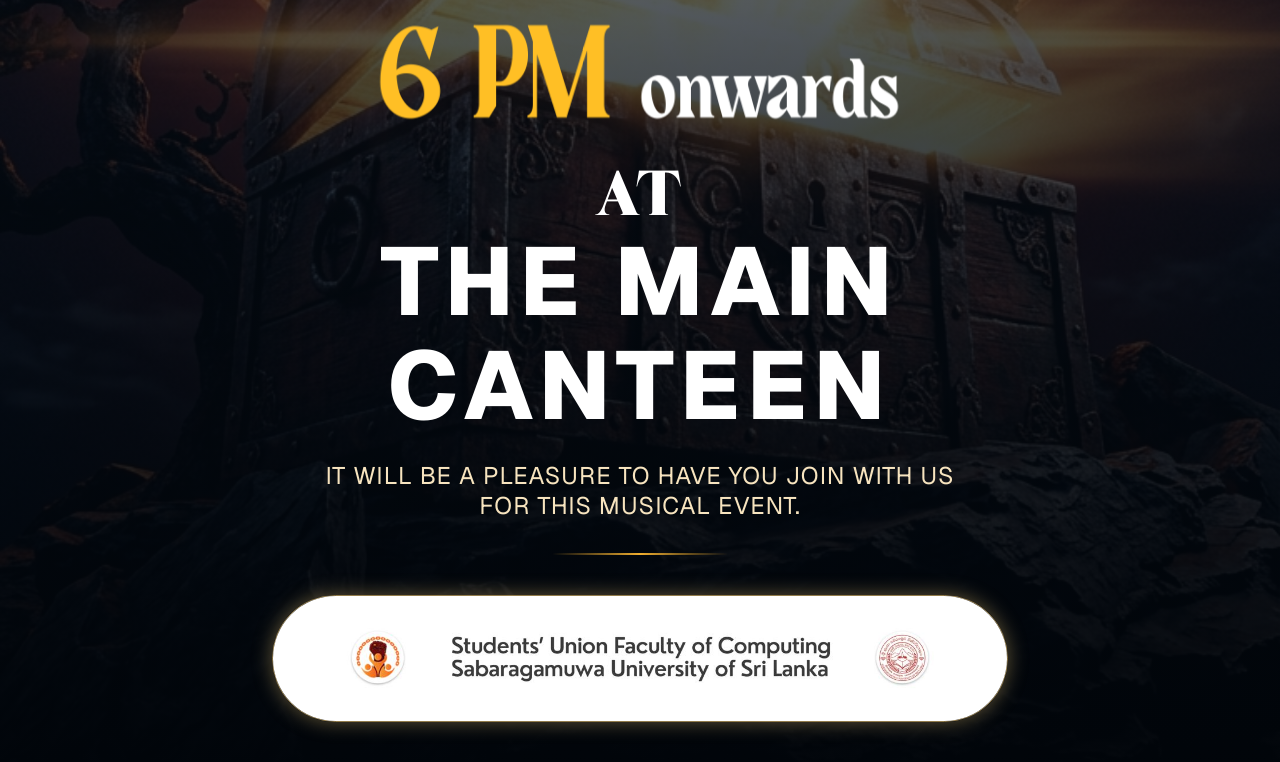
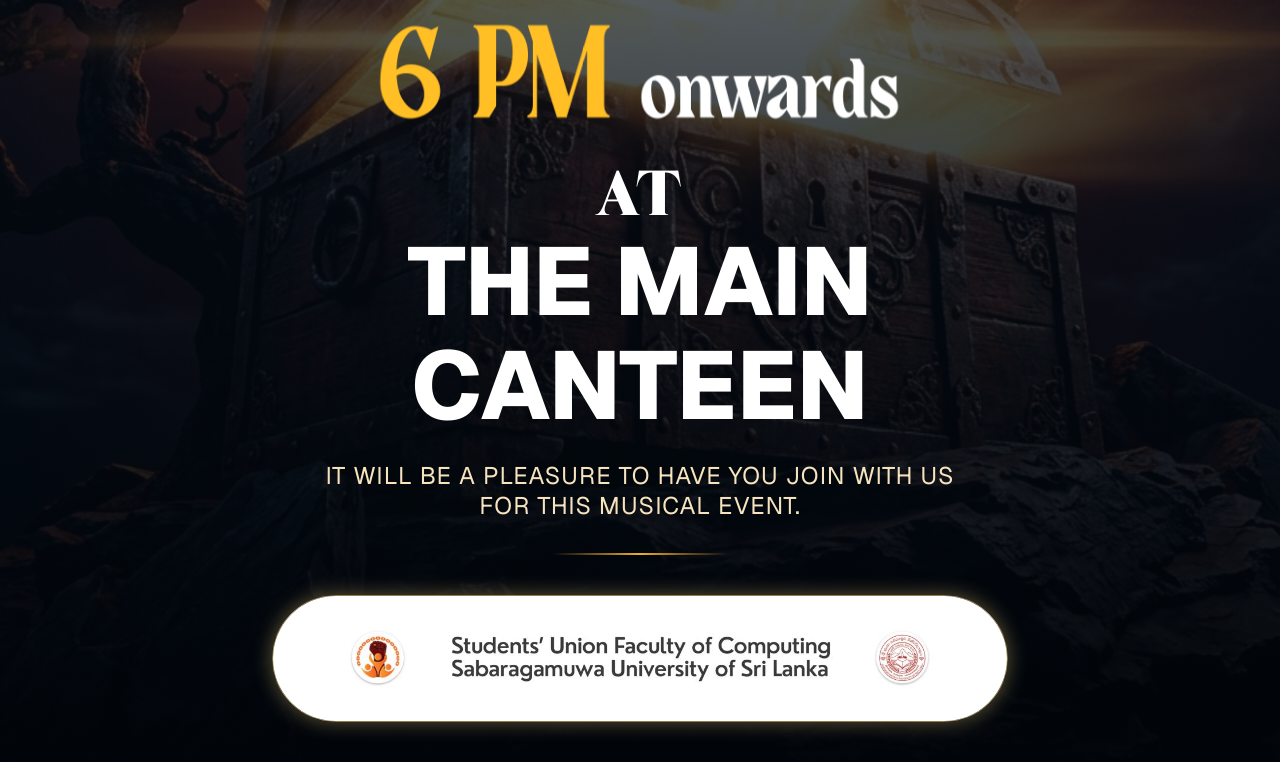
Before and after one commit to RumeshKumara/adawwa-app, a Next.js app: page / in a window 1280 px wide. Shown: the part 1132-1894 px from the top of the page. Built offline with nearby package versions, Linux system fonts and the light colour scheme; a web font is replaced by a local one.

Commit message:
feat: implement invitation landing page with loading overlay and event details

```diff
--- a/app/page.tsx
+++ b/app/page.tsx
@@ -81,8 +81,8 @@ export default function Home() {
 
           <div className='mt-2 font-["Casta","Apex",serif] text-white'>
             <p className="text-2xl tracking-[0.04em] sm:text-6xl font-[grained]">AT</p>
-            <p className="mt-1 text-5xl font-extrabold tracking-[0.07em] sm:text-8xl">THE MAIN</p>
-            <p className="mt-2 text-5xl font-extrabold tracking-[0.07em] sm:text-8xl">CANTEEN</p>
+            <p className="mt-1 text-5xl font-extrabold sm:text-8xl">THE MAIN</p>
+            <p className="mt-2 text-5xl font-extrabold sm:text-8xl">CANTEEN</p>
           </div>
 
           <p className='mt-3 max-w-2xl font-["Cinzel Decorative","Apex",serif] text-[0.86rem] uppercase leading-tight tracking-[0.04em] text-[#f7e4bf] sm:text-2xl'>
```
